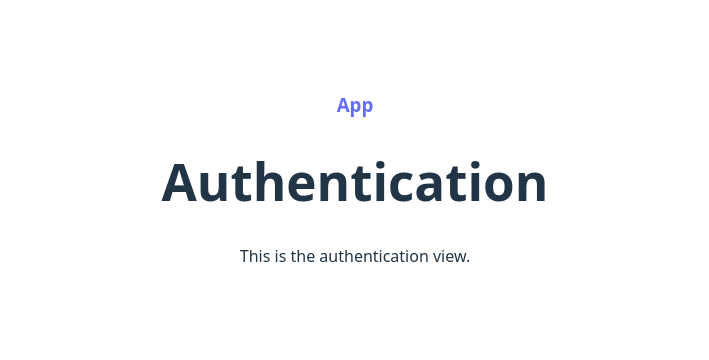
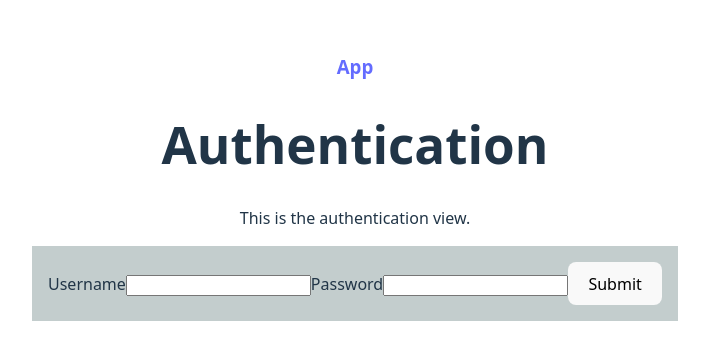
Before and after one commit to MarcoA-Pozol/TaskManager, a React (Vite) app in the folder TManagerClient/: page /authentication in a window 1280 px wide. Shown: the part 222-582 px from the top of the page, without its empty margins (285-994 px from the left). Built offline with nearby package versions, Linux system fonts and the light colour scheme.

Commit message:
Authentication mock users and process management.

```diff
--- a/TManagerClient/src/components/App/AppView.jsx
+++ b/TManagerClient/src/components/App/AppView.jsx
@@ -2,11 +2,12 @@ import React from "react";
 import { NavLink } from "react-router-dom";
 
 const AppView = () => {
+    const currentAuthUsername = localStorage.getItem('currentAuthUsername') || 'anonym';
 
     return (
         <>
             <NavLink to="/authentication" id="link-to-authentication"><h3>Authentication</h3></NavLink>
-            <h2>Welcome to your favourite task manager.</h2>
+            <h2>Welcome to your favourite task manager <b>{currentAuthUsername}</b>.</h2>
         </>
     );
 }
--- a/TManagerClient/src/components/Authentication/AuthenticationView.jsx
+++ b/TManagerClient/src/components/Authentication/AuthenticationView.jsx
@@ -1,5 +1,6 @@
 import React from "react";
 import { NavLink } from "react-router-dom";
+import LoginForm from "./LoginForm.jsx";
 
 const AuthenticationView = () => {
 
@@ -8,6 +9,7 @@ const AuthenticationView = () => {
             <NavLink to="/" id="link-to-app"><h3>App</h3></NavLink>
             <h1>Authentication</h1>
             <p>This is the authentication view.</p>
+            <LoginForm/>
         </>
     );
 }
--- /dev/null
+++ b/TManagerClient/src/components/Authentication/LoginForm.jsx
@@ -0,0 +1,47 @@
+import React, {useState} from 'react';
+import { useNavigate } from 'react-router-dom';
+
+const LoginForm = () => {
+    // Get user from session
+    const [currentAuthUser, setCurrentAuthUser] = useState({username:'',password:''});
+    const [username, setUsername] = useState('');
+    const [password, setPassword] = useState('');
+    const navigate = useNavigate();
+
+    // Users DB
+    const mockUsers = [{username:'Juan', password:'thepassword'}, {username:'Maria', password:'thepassword'}, {username:'Carlos', password:'thepassword'}];
+
+    const handleAuthentication = (event) => {
+        /*
+        Check if pair user-password exist in the database.
+        If true, authenticate and navigate to '/'; if false show an alert.
+        */
+        event.preventDefault();
+
+        const userFound = mockUsers.find(
+            (user) => user.username === username && user.password === password
+        );
+
+        if (userFound) {
+            setCurrentAuthUser({username:username, password:password});
+            localStorage.setItem('currentAuthUsername', username);
+            navigate('/');
+        } else {
+            alert('Invalid username or password.');
+        }
+    };
+
+    return(
+        <>
+            <div style={{backgroundColor:'rgb(195, 205, 205)', padding:'1rem'}}>
+                <form onSubmit={handleAuthentication}>
+                    <label>Username<input type='text' value={username} onChange={(e) => setUsername(e.target.value)}></input></label>
+                    <label>Password<input type='password' value={password} onChange={(e) => setPassword(e.target.value)}></input></label>
+                    <button type='submit'>Submit</button>
+                </form>
+            </div>
+        </>
+    );
+};
+
+export default LoginForm;
```
Also changed, not shown: TManagerClient/src/components/Authentication/RegisterForm.jsx (added).
